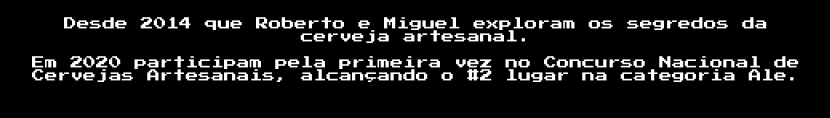
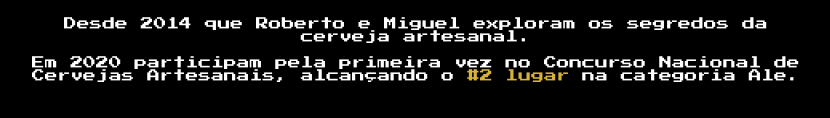
Before and after one commit to jmfreitas/xpt8bit, a plain HTML site: page index.html in a window 1280 px wide. Shown: the part 682-800 px from the top of the page, without its empty margins (224-1054 px from the left). Drawn offline with Linux system fonts and the light colour scheme.

Commit message:
Update index.html
highlight prize

```diff
--- a/index.html
+++ b/index.html
@@ -119,7 +119,7 @@
 
     <div class="description">
         Desde 2014 que Roberto e Miguel exploram os segredos da cerveja artesanal.<br><br>
-        Em 2020 participam pela primeira vez no Concurso Nacional de Cervejas Artesanais, alcançando o #2 lugar na categoria Ale.
+        Em 2020 participam pela primeira vez no Concurso Nacional de Cervejas Artesanais, alcançando o <span style="color: #d7b23a;">#2 lugar</span> na categoria Ale.
     </div>
 
     <div class="form-container">
```
